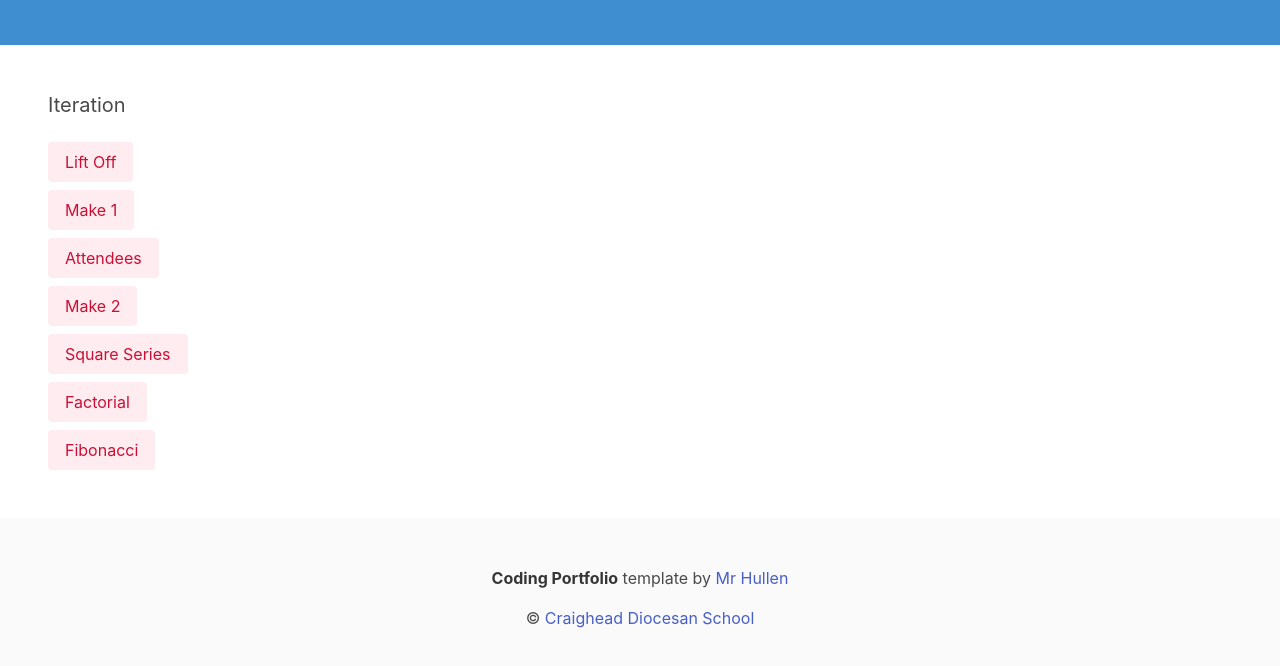
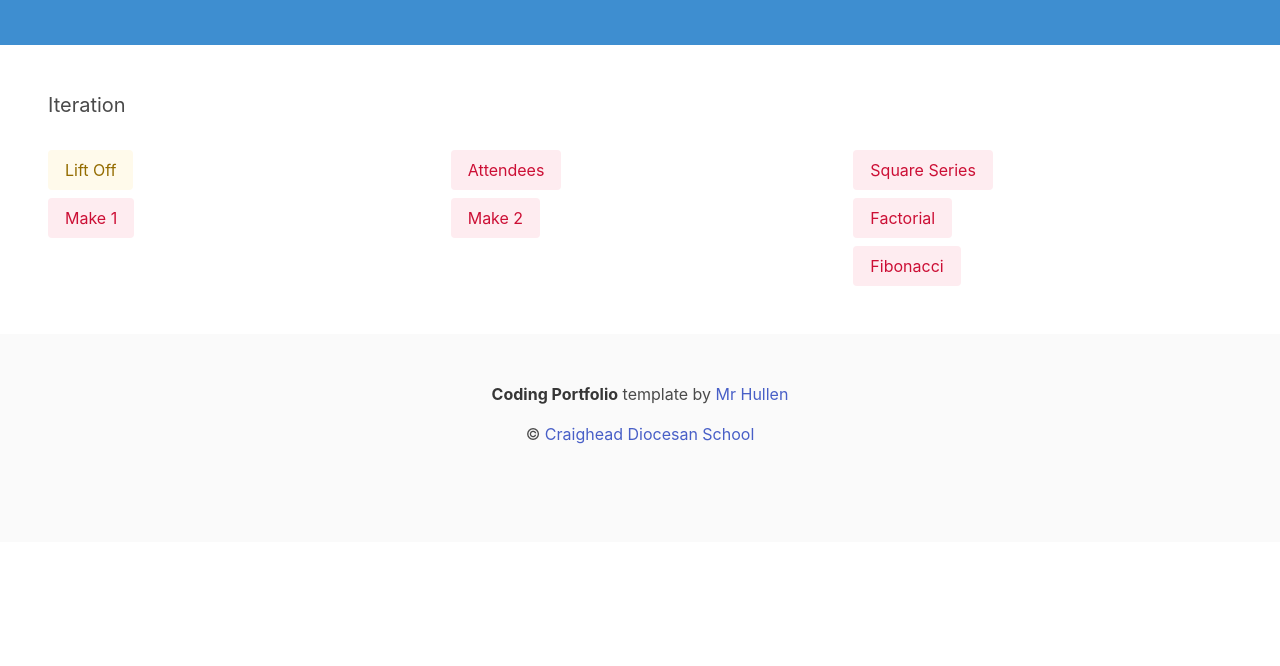
Before and after one commit to craighead-diocesan-school/3-iteration, a plain HTML site: page index.html in a window 1280 px wide. Shown: the part 116-782 px from the top of the page. Drawn offline with nearby package versions, Linux system fonts and the light colour scheme.

Commit message:
Updates for 2023

```diff
--- a/code/3-square-series.js
+++ b/code/3-square-series.js
@@ -3,5 +3,5 @@
 // ####################################
 
 function squareSeries() {
-
+  // write your code here
 }
--- a/code/4-test-factorial.js
+++ b/code/4-test-factorial.js
@@ -3,5 +3,5 @@
 // ####################################
 
 function factorial() {
-
+  // write your code here
 }
--- a/code/5-ext-fibonacci.js
+++ b/code/5-ext-fibonacci.js
@@ -3,5 +3,5 @@
 // ####################################
 
 function fibonacci() {
-
+  // write your code here
 }
--- a/index.html
+++ b/index.html
@@ -23,32 +23,29 @@
     </header>
 
     <main class="section">
+      <h2 class="subtitle">Iteration</h2>
+
       <div class="columns">
-
-        <!-- Column -->
-        <section class="column">
-          <h2 class="subtitle">Iteration</h2>
-
-          <button class="button is-light is-danger" onclick="liftOff()"> Lift Off </button>
-          <button class="button is-light is-danger" onclick="make1()"> Make 1 </button>
-          <button class="button is-light is-danger" onclick="attendees()"> Attendees </button>
-          <button class="button is-light is-danger" onclick="make2()"> Make 2 </button>
-          <button class="button is-light is-danger" onclick="squareSeries()"> Square Series </button>
-          <button class="button is-light is-danger" onclick="factorial()"> Factorial </button>
-          <button class="button is-light is-danger" onclick="fibonacci()"> Fibonacci </button>
-        </section>
-
+        <div class="column">
+          <button class="button is-light is-warning" onclick="liftOff()">Lift Off</button>
+          <button class="button is-light is-danger" onclick="make1()">Make 1</button>
+        </div>
+        <div class="column">
+          <button class="button is-light is-danger" onclick="attendees()">Attendees</button>
+          <button class="button is-light is-danger" onclick="make2()">Make 2</button>
+        </div>
+        <div class="column">
+          <button class="button is-light is-danger" onclick="squareSeries()">Square Series</button>
+          <button class="button is-light is-danger" onclick="factorial()">Factorial</button>
+          <button class="button is-light is-danger" onclick="fibonacci()">Fibonacci</button>
+        </div>
       </div>
     </main>
 
     <footer class="footer">
       <div class="content has-text-centered">
-        <p>
-          <strong>Coding Portfolio</strong> template by <a href="https://github.com/MrHullen">Mr Hullen</a>
-        </p>
-        <p>
-          &copy; <a href="https://craighead.school.nz">Craighead Diocesan School</a>
-        </p>
+        <p><strong>Coding Portfolio</strong> template by <a href="https://github.com/MrHullen">Mr Hullen</a></p>
+        <p>&copy; <a href="https://craighead.school.nz">Craighead Diocesan School</a></p>
       </div>
     </footer>
   </body>
```
Also changed, not shown: 5 other files.
